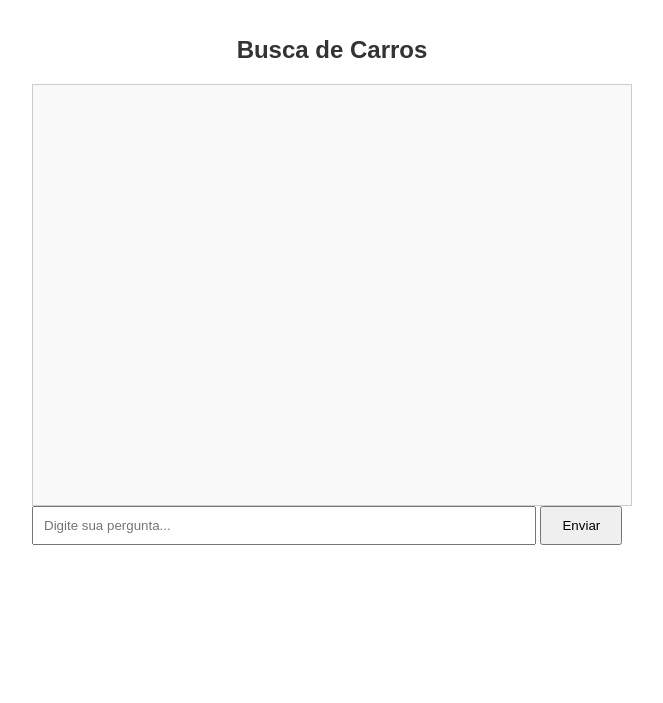
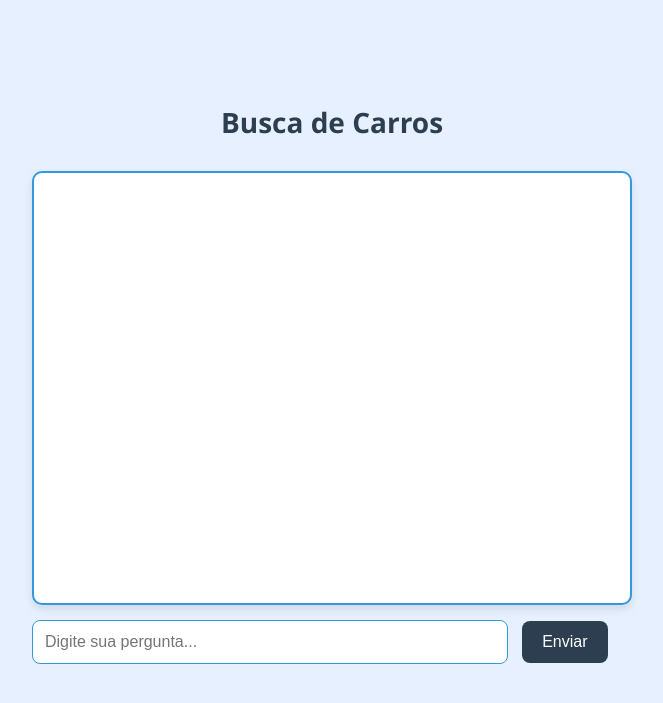
Before and after one commit to mnztt/chatbot-carro, a Flask app: page / in a window 1280 px wide. Shown: the top 703 px of the page, without its empty margins (308-971 px from the left). Run offline with Flask 3, Linux system fonts and the light colour scheme; parts of the project's set-up code (start-up, migrations or seed data) failed here and were passed over.

Commit message:
modificações de interface

```diff
--- a/Templates/index.html
+++ b/Templates/index.html
@@ -4,17 +4,7 @@
     <meta charset="UTF-8">
     <meta name="viewport" content="width=device-width, initial-scale=1.0">
     <title>Chatbot de Carros</title>
-    <style>
-        body { font-family: Arial, sans-serif; margin: 0 auto; padding: 20px; max-width: 600px; }
-        #chat { border: 1px solid #ccc; padding: 10px; height: 400px; overflow-y: scroll; background: #f9f9f9; }
-        .mensagem { margin: 10px 0; }
-        .usuario { text-align: right; color: blue; }
-        .bot { text-align: left; color: green; }
-        #pergunta { width: 80%; padding: 10px; }
-        #enviar { padding: 10px 20px; }
-        #TituloPrincipal { text-align: center; color: #333; }
-        h1 { font-size: 24px; margin-bottom: 20px; }
-    </style>
+    <link rel="stylesheet" href="{{ url_for('static', filename='style.css') }}">
 </head>
 <body>
     <h1 id="TituloPrincipal">Busca de Carros</h1>
@@ -29,7 +19,6 @@
                 let mensagem = $("#pergunta").val().trim();
                 if(mensagem === "") return;
 
-                // Exibe a mensagem do usuário
                 $("#chat").append(`<div class='mensagem usuario'><strong>Você:</strong> ${mensagem}</div>`);
                 $("#pergunta").val("");
 
--- /dev/null
+++ b/static/style.css
@@ -0,0 +1,85 @@
+:root {
+    --azul-claro: #e6f0ff;
+    --azul-medio: #3498db;
+    --azul-escuro: #2c3e50;
+    --branco: #ffffff;
+    --cinza-claro: #f4f4f4;
+}
+
+body {
+    font-family: 'Segoe UI', Tahoma, Geneva, Verdana, sans-serif;
+    margin: 0 auto;
+    margin-top: 5%;
+    padding: 20px;
+    max-width: 600px;
+    background-color: var(--azul-claro);
+    color: var(--azul-escuro);
+}
+
+#TituloPrincipal {
+    text-align: center;
+    color: var(--azul-escuro);
+    margin-bottom: 30px;
+}
+
+#chat {
+    border: 2px solid var(--azul-medio);
+    background: var(--branco);
+    padding: 15px;
+    height: 400px;
+    overflow-y: scroll;
+    border-radius: 10px;
+    box-shadow: 0 4px 10px rgba(0, 0, 0, 0.1);
+}
+
+.mensagem {
+    margin: 10px 0;
+    padding: 10px;
+    border-radius: 10px;
+    max-width: 80%;
+    word-wrap: break-word;
+}
+
+.usuario {
+    background-color: var(--azul-medio);
+    color: white;
+    text-align: right;
+    margin-left: auto;
+}
+
+.bot {
+    background-color: var(--cinza-claro);
+    color: var(--azul-escuro);
+    text-align: left;
+    margin-right: auto;
+}
+
+#pergunta {
+    width: 75%;
+    padding: 12px;
+    border: 1px solid var(--azul-medio);
+    border-radius: 8px;
+    margin-top: 15px;
+    outline: none;
+    font-size: 16px;
+}
+
+#enviar {
+    padding: 12px 20px;
+    background-color: var(--azul-escuro);
+    color: white;
+    border: none;
+    border-radius: 8px;
+    cursor: pointer;
+    font-size: 16px;
+    margin-left: 10px;
+    transition: background-color 0.3s;
+}
+
+#enviar:hover {
+    background-color: var(--azul-medio);
+}
+
+h1 {
+    font-size: 28px;
+}
```
